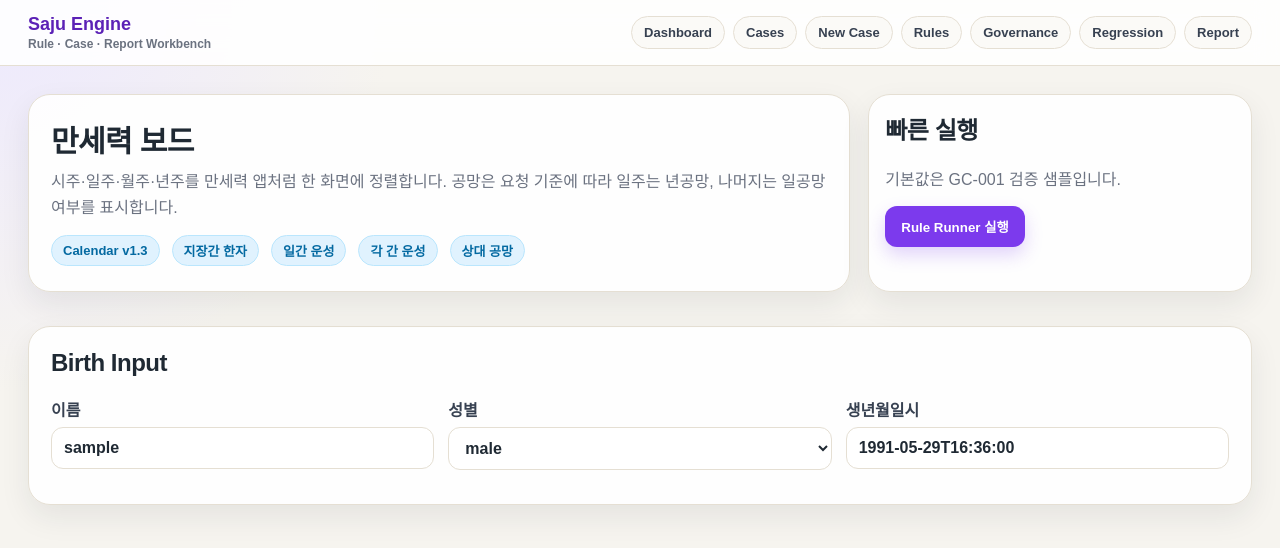
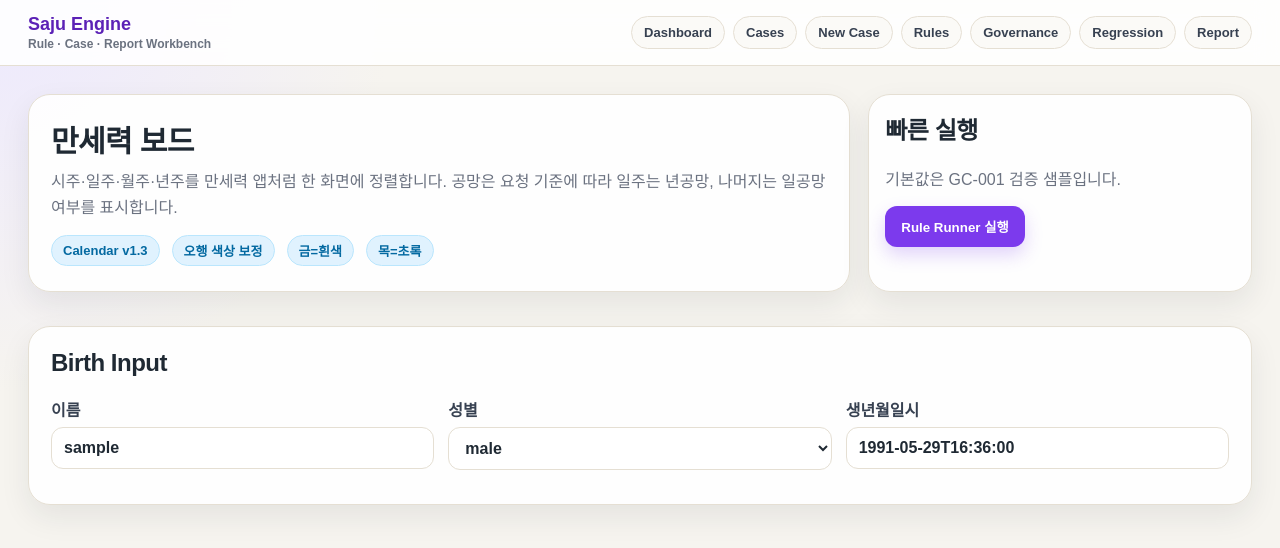
Before and after one commit to vujaderoom/sajuengine, a Next.js app in the folder frontend/: page /dashboard in a window 1280 px wide. Shown: the top 548 px of the page. Built offline with nearby package versions, Linux system fonts and the light colour scheme.

Commit message:
Adjust five element color class mapping

```diff
--- a/frontend/app/dashboard/page.tsx
+++ b/frontend/app/dashboard/page.tsx
@@ -44,7 +44,8 @@ function charClass(char: string, kind: "stem" | "branch") {
   if (["戊", "己", "辰", "戌", "丑", "未"].includes(char)) return `${kind}-earth`;
   if (["壬", "癸", "子", "亥"].includes(char)) return `${kind}-water`;
   if (["庚", "辛", "申", "酉"].includes(char)) return `${kind}-metal`;
-  if (["丙", "丁", "巳", "午"].includes(char)) return `branch-fire`;
+  if (["丙", "丁", "巳", "午"].includes(char)) return `${kind}-fire`;
+  if (["甲", "乙", "寅", "卯"].includes(char)) return `${kind}-wood`;
   return "";
 }
 
@@ -85,7 +86,7 @@ export default function DashboardPage() {
         <div className="card">
           <h1 className="hero-title">만세력 보드</h1>
           <p className="hero-subtitle">시주·일주·월주·년주를 만세력 앱처럼 한 화면에 정렬합니다. 공망은 요청 기준에 따라 일주는 년공망, 나머지는 일공망 여부를 표시합니다.</p>
-          <div className="summary-strip"><span className="badge info">Calendar v1.3</span><span className="badge info">지장간 한자</span><span className="badge info">일간 운성</span><span className="badge info">각 간 운성</span><span className="badge info">상대 공망</span></div>
+          <div className="summary-strip"><span className="badge info">Calendar v1.3</span><span className="badge info">오행 색상 보정</span><span className="badge info">금=흰색</span><span className="badge info">목=초록</span></div>
         </div>
         <div className="card compact"><h2>빠른 실행</h2><p className="muted">기본값은 GC-001 검증 샘플입니다.</p><button onClick={runEngine}>{loading ? "실행 중..." : "Rule Runner 실행"}</button>{error && <p style={{ color: "#b91c1c" }}>Error: {error}</p>}</div>
       </section>
```
